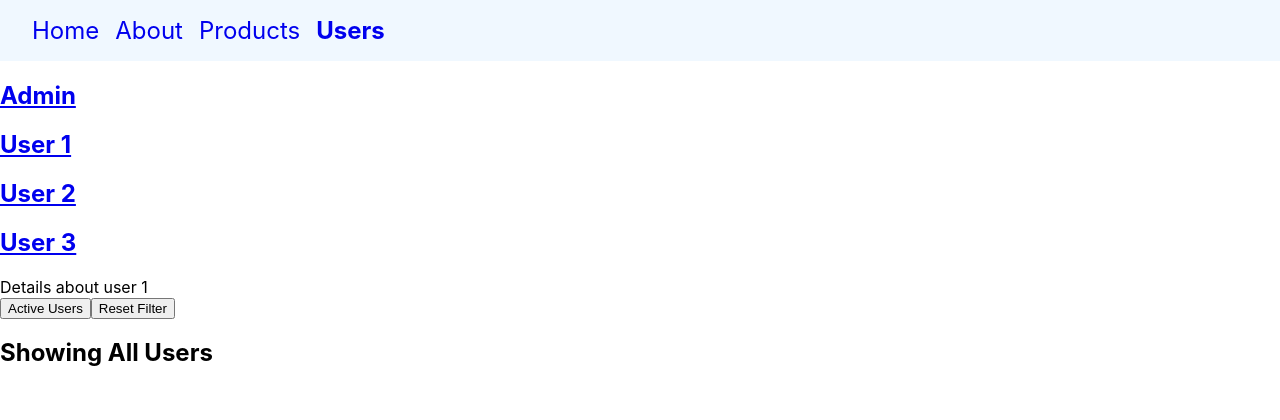
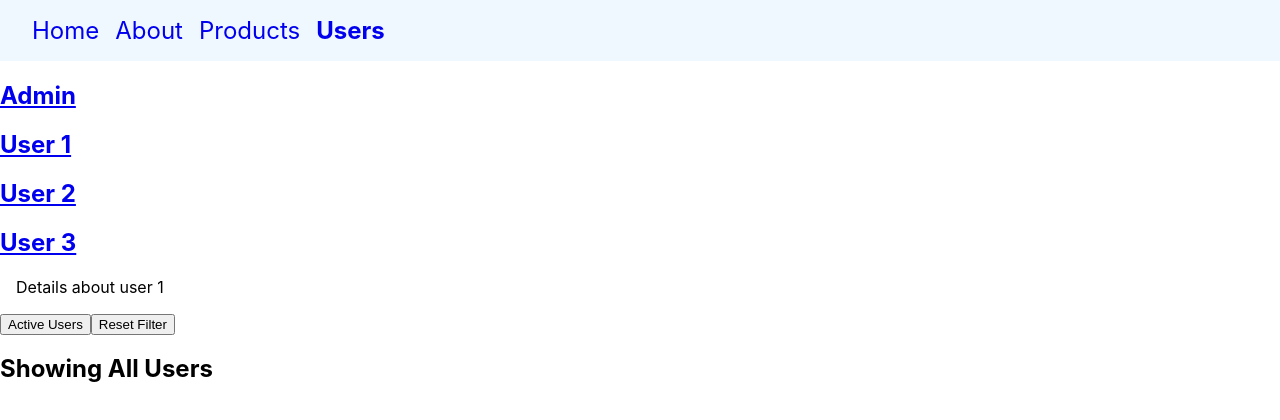
Before and after one commit to UtkarshPathrabe/React-Router-Demo, a React (Create React App) app: page /users/1 in a window 1280 px wide. Shown: the top 420 px of the page. Built offline with nearby package versions, Linux system fonts and the light colour scheme.

Commit message:
Update UserDetails.jsx

```diff
--- a/src/components/UserDetails.jsx
+++ b/src/components/UserDetails.jsx
@@ -3,7 +3,7 @@ import { useParams } from "react-router-dom";
 const UserDetails = () => {
     const { userId } = useParams();
     return (
-        <div>
+        <div style={{ width: "100%", margin: "1rem" }}>
             Details about user {userId}
         </div>
     );
```
